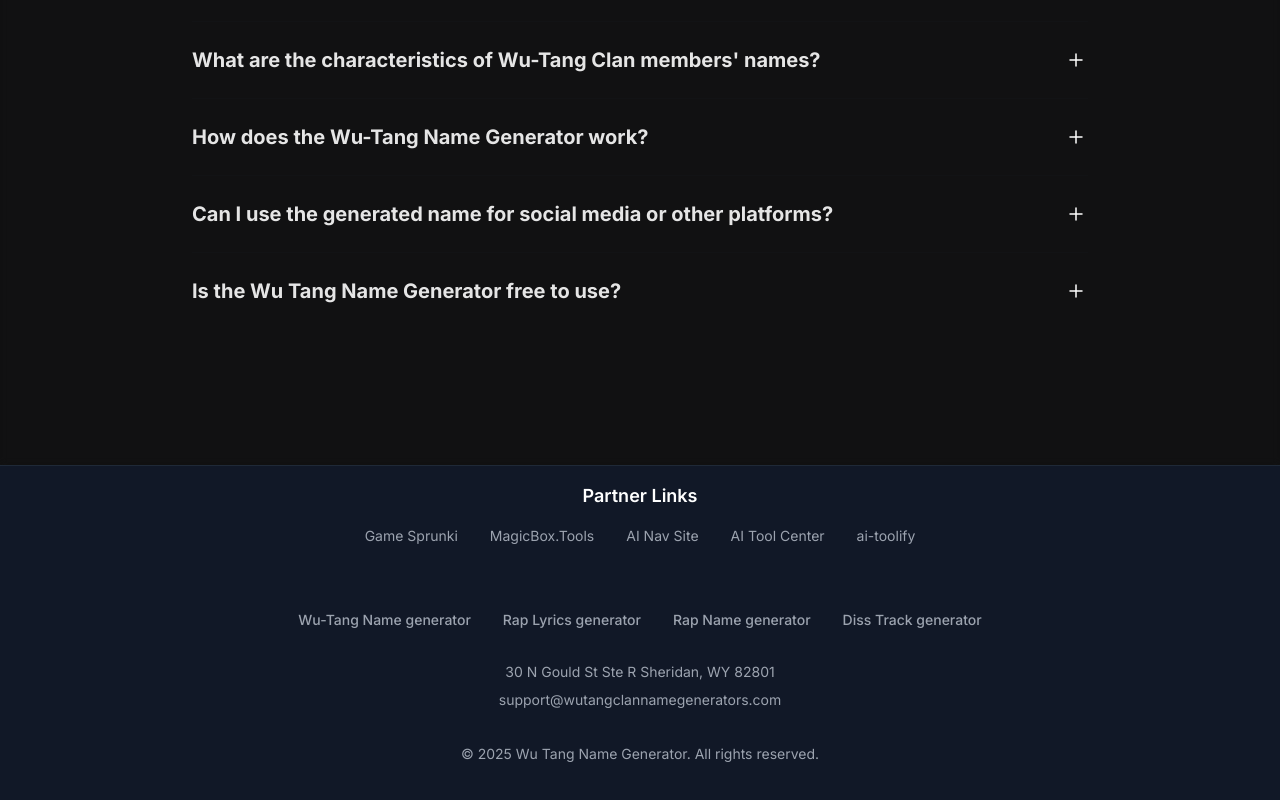
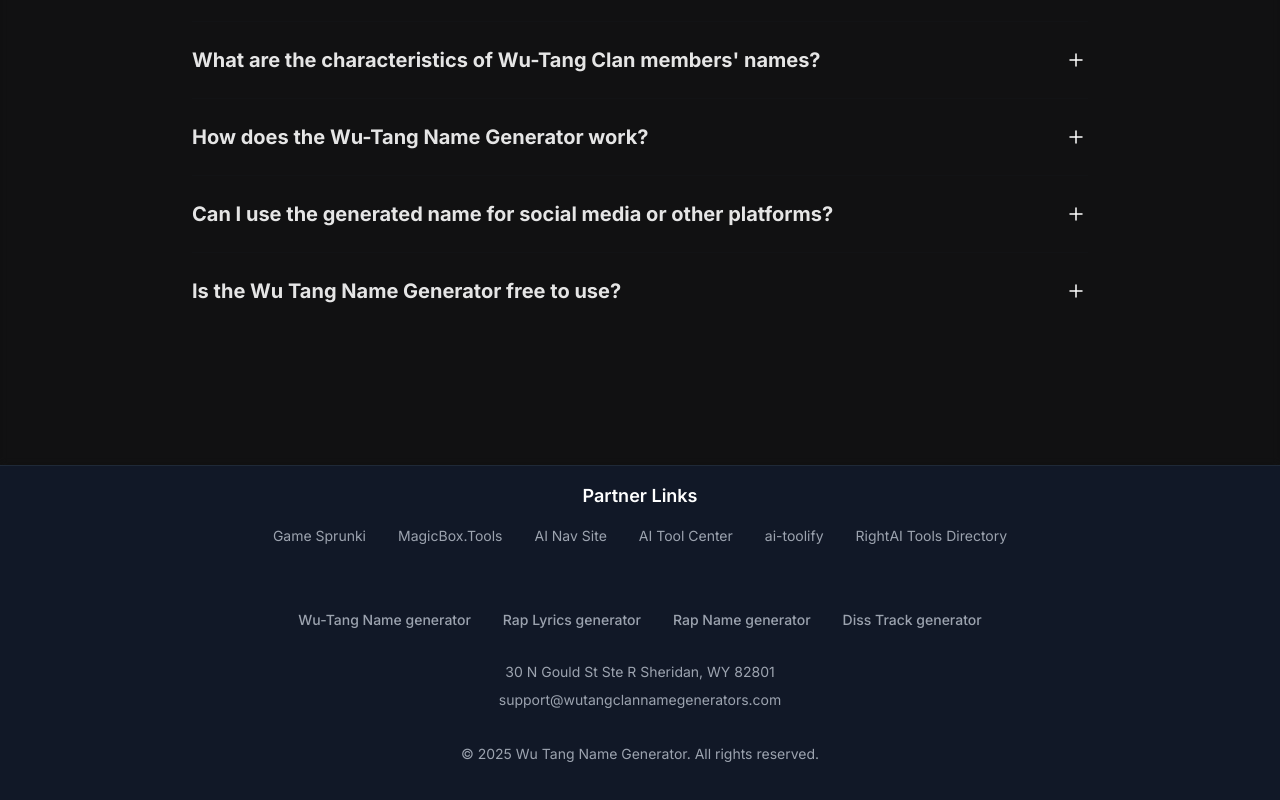
Before and after one commit to chenyiyang9303/wutang, a Next.js app: page /rap-name-generator in a window 1280 px wide. Shown: the part 1964-2764 px from the top of the page. Built offline with nearby package versions, Linux system fonts and the light colour scheme.

Commit message:
又添加了一个友情链接

```diff
--- a/src/app/components/Partnerlink.tsx
+++ b/src/app/components/Partnerlink.tsx
@@ -22,6 +22,10 @@
   {
     name: "ai-toolify",
     url: "https://ai-toolify.com/"
+  },
+  {
+    name: "RightAI Tools Directory",
+    url: "https://right-ai.com/"
   }
 ];
 
```
